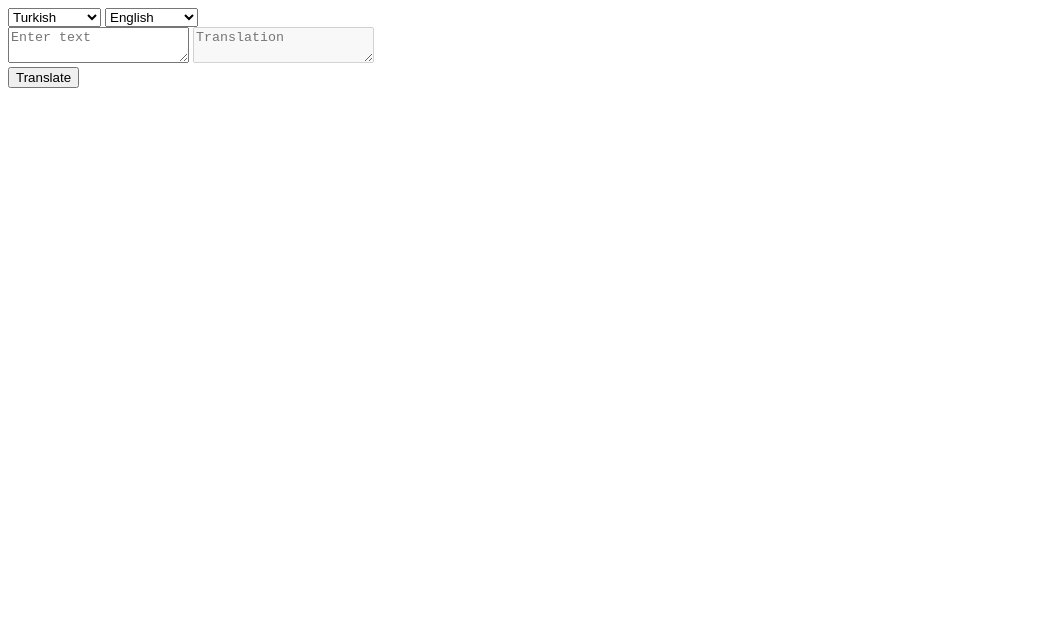
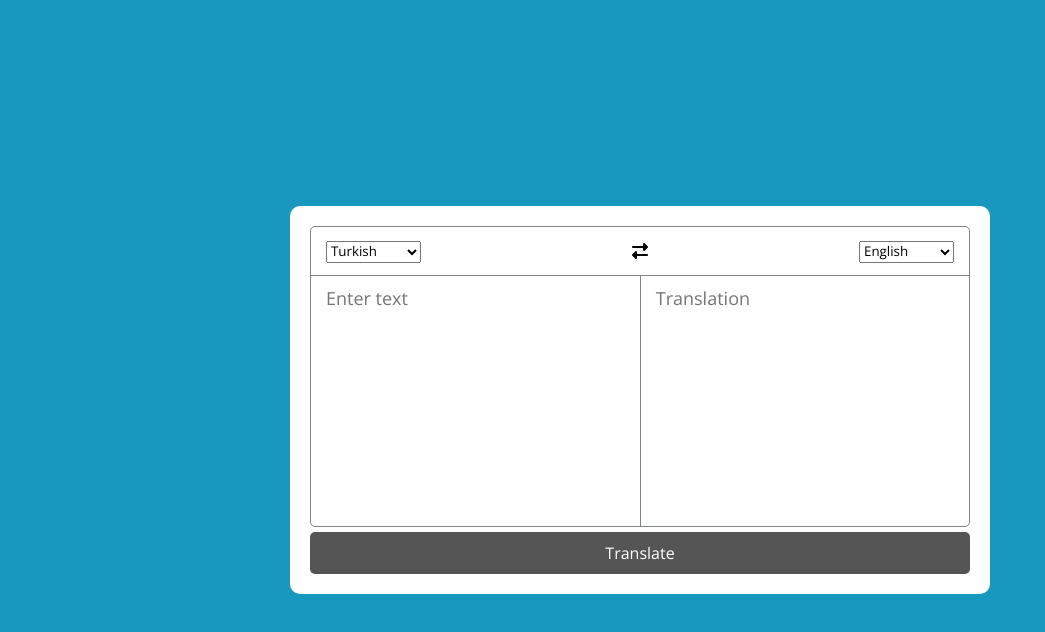
Before and after one commit to senceralp01/Translater_ApiApp, a plain HTML site: page index.html in a window 1280 px wide. Shown: the whole page, without its empty margins (0-1045 px from the left). Drawn offline with nearby package versions, Linux system fonts and the light colour scheme.

Commit message:
The design has been improved.

```diff
--- a/index.html
+++ b/index.html
@@ -4,18 +4,30 @@
     <meta charset="UTF-8">
     <meta http-equiv="X-UA-Compatible" content="IE=edge">
     <meta name="viewport" content="width=device-width, initial-scale=1.0">
+    <link rel="stylesheet" href="https://cdnjs.cloudflare.com/ajax/libs/font-awesome/6.1.1/css/all.min.css" />
+    <link rel="stylesheet" href="style.css">
     <title>Translater App</title>
 </head>
 <body>
-    <select id="from-lang"></select>
-    <select id="to-lang"></select>
 
-    <div class="text-controls">
-        <textarea id="from-text" class="from-text" placeholder="Enter text"></textarea>
-        <textarea id="to-text" class="to-text" placeholder="Translation" readonly disabled></textarea>
+    <div class="container">
+        <div class="box">
+            <ul class="controls">
+                <li class="left">
+                    <select id="from-lang"></select>
+                </li>
+                <li class="middle"><i class="fas fa-exchange-alt"></i></li>
+                <li class="right">
+                    <select id="to-lang"></select>
+                </li>
+            </ul>
+            <div class="text-controls">
+                <textarea id="from-text" class="from-text" placeholder="Enter text"></textarea>
+                <textarea id="to-text" class="to-text" placeholder="Translation" readonly disabled></textarea>
+            </div>
+        </div>
+        <button class="btnTranslate">Translate</button>
     </div>
-
-    <button class="btnTranslate">Translate</button>
 
     <script src="languages.js"></script>
     <script src="script.js"></script>
--- /dev/null
+++ b/style.css
@@ -0,0 +1,76 @@
+@import url('https://fonts.googleapis.com/css2?family=Open+Sans&display=swap');
+
+* {
+    margin: 0;
+    padding: 0;
+    box-sizing: border-box;
+    font-family: 'Open Sans', sans-serif;
+}
+
+body {
+    display: flex;
+    align-items: center;
+    justify-content: center;
+    min-height: 100vh;
+    background: #1897BF;
+}
+
+.container {
+    width: 700px;
+    background: #fff;
+    border-radius: 10px;
+    padding: 20px;
+}
+
+.box {
+    border-radius: 5px;
+    border: 1px solid #7F8487;
+}
+
+.controls {
+    display: flex;
+    align-items: center;
+    justify-content: space-between;
+}
+
+ul {
+    list-style: none;
+    padding: 12px 15px;
+}
+
+.text-controls textarea{
+    height: 250px;
+    width: 100%;
+    border: none;
+    outline: none;
+    font-size: 18px;
+    background: none;
+    padding: 10px 15px;
+    resize: none;
+}
+
+.text-controls .to-text {
+    border-left: 1px solid #7f8487;
+}
+
+.box .text-controls {
+    display: flex;
+    border-top: 1px solid #7f8487;
+}
+
+button {
+    background-color: #555555;
+    border: none;
+    color: #fff;
+    padding: 10px 20px;
+    width: 100%;
+    margin-top: 5px;
+    font-size: 16px;
+    cursor: pointer;
+    border-radius: 5px;
+    transition-duration: .4s;
+}
+
+button:hover {
+    background-color: #888888;
+}
```
